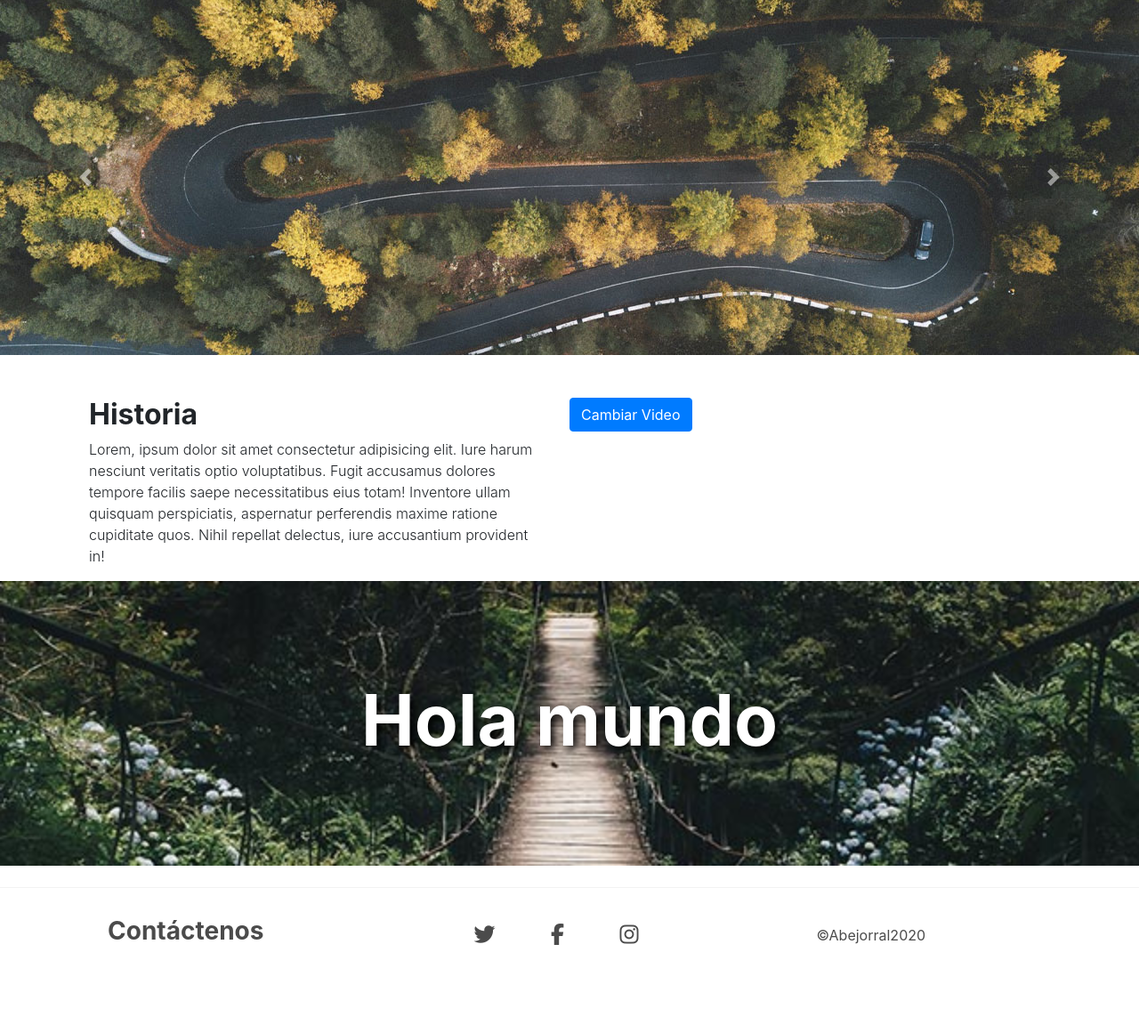
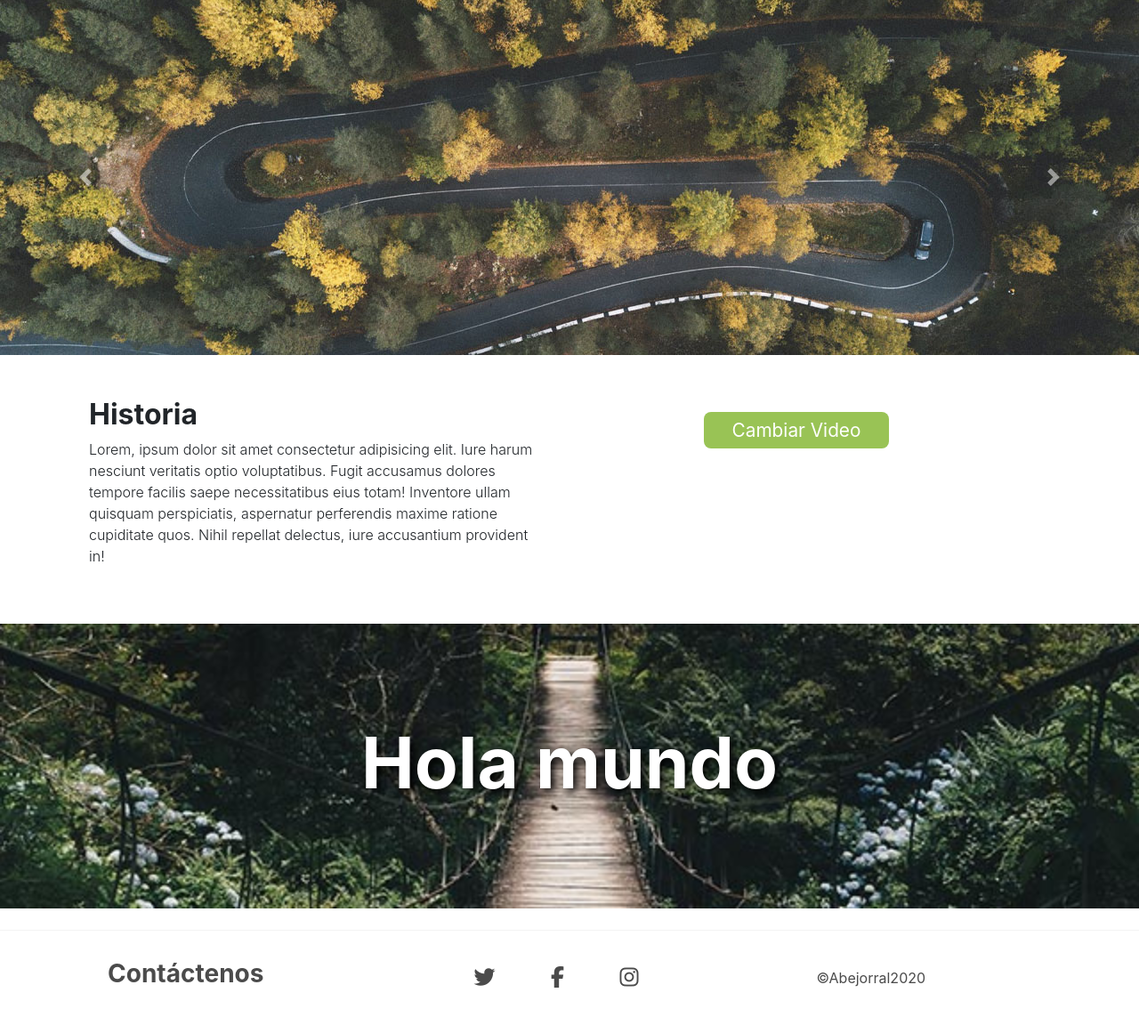
Before and after one commit to sam-oro/abejorral-turista, a PHP site: page /GIT/vistas/ecotour/ecotour.php in a window 1280 px wide. Shown: the part 75-1227 px from the top of the page at 89% size. Before the commit the page ends 1137 px from the top, so only its background shows below. Run offline with PHP 8.4, Linux system fonts and the light colour scheme; data that the repository does not hold is empty; some libraries are stand-ins or nearby versions.

Commit message:
Ecotour listo

```diff
--- a/css/style.css
+++ b/css/style.css
@@ -89,6 +89,12 @@ main {
 
 .sesiones a {
     text-decoration: none;
+}
+
+.vista-video {
+    margin-top: 3rem;
+    width: 100%;
+    height: 20rem;
 }
 
 
--- a/vistas/ecotour/ecotour.php
+++ b/vistas/ecotour/ecotour.php
@@ -7,7 +7,7 @@
     <head>
         <meta charset="UTF-8">
         <meta name="viewport" content="width=device-width, initial-scale=1.0">
-    <title>Document</title>
+        <title>EcoTour</title>
 
         <!--importacion boostrap-->
         <link rel="stylesheet" href="https://maxcdn.bootstrapcdn.com/bootstrap/4.0.0/css/bootstrap.min.css" integrity="sha384-Gn5384xqQ1aoWXA+058RXPxPg6fy4IWvTNh0E263XmFcJlSAwiGgFAW/dAiS6JXm" crossorigin="anonymous">
@@ -104,8 +104,9 @@
                 <div class="col-12 col-md-6">
                     <h2>Historia</h2>
 
-                <p>Lorem, ipsum dolor sit amet consectetur adipisicing elit. Iure harum nesciunt veritatis optio voluptatibus. Fugit accusamus dolores tempore facilis saepe necessitatibus eius totam! Inventore ullam quisquam perspiciatis, aspernatur perferendis
-                    maxime ratione cupiditate quos. Nihil repellat delectus, iure accusantium provident in!</p>
+                    <p>Lorem, ipsum dolor sit amet consectetur adipisicing elit. Iure harum nesciunt veritatis optio voluptatibus. Fugit accusamus dolores tempore facilis saepe necessitatibus eius totam! Inventore ullam quisquam perspiciatis, aspernatur
+                        perferendis maxime ratione cupiditate quos. Nihil repellat delectus, iure accusantium provident in!
+                    </p>
                 </div>
 
                 <div class="col-12 col-md-6">
@@ -113,12 +114,14 @@
                 $sel = $conn ->query("SELECT * FROM tblvideo where cod='2'");
 
                 while ($row=$sel->fetch_array()) {
-                    echo('<iframe width="560" height="315" src="'.$row[2].'" frameborder="0" allow="accelerometer; autoplay; clipboard-write; encrypted-media; gyroscope; picture-in-picture" allowfullscreen></iframe>');
+                    echo('<iframe class="col-12 vista-video" width="560" height="315" src="'.$row[2].'" frameborder="0" allow="accelerometer; autoplay; clipboard-write; encrypted-media; gyroscope; picture-in-picture" allowfullscreen></iframe>');
                 }
                 ?>
-                <button type="button" class="btn btn-primary" data-toggle="modal" data-target="#exampleModal">
+                        <div class="col-12 text-center">
+                            <button type="button" class="btn btn-color" data-toggle="modal" data-target="#exampleModal">
                         Cambiar Video
                     </button>
+                        </div>
                         <div class="modal fade" id="exampleModal" tabindex="-1" aria-labelledby="exampleModalLabel" aria-hidden="true">
                             <div class="modal-dialog">
                                 <div class="modal-content">
@@ -137,9 +140,12 @@
                                                 </div>
                                                 <fieldset>
                                                     <legend>vídeo</legend>
-                                            <small class="form-text text-muted">Si inserta el video con un URL no es necesario
-                                                que seleccione un video desde su dispositivo y viceversa; Si rellena el campo
-                                                URL y selecciona un archivo desde su dispositivo, se dará prioridad al URL que
+                                                    <small class="form-text text-muted">Si inserta el video con un URL no es
+                                                necesario
+                                                que seleccione un video desde su dispositivo y viceversa; Si rellena el
+                                                campo
+                                                URL y selecciona un archivo desde su dispositivo, se dará prioridad al
+                                                URL que
                                                 ingreso primero</small>
                                                     <div class="form-group">
                                                         <label>URL Vídeo</label>
@@ -161,7 +167,7 @@
             </div>
         </section>
 
-    <section class="sesiones" style="background-image: url(../../img/sec-01.jpg);">
+        <section class="sesiones mt-5" style="background-image: url(../../img/sec-01.jpg);">
             <a href="">
                 <h2>Hola mundo</h2>
             </a>
```
Also changed, not shown: index.php (+5 -3 lines). Lines whose indentation alone changed are shown as unchanged.
